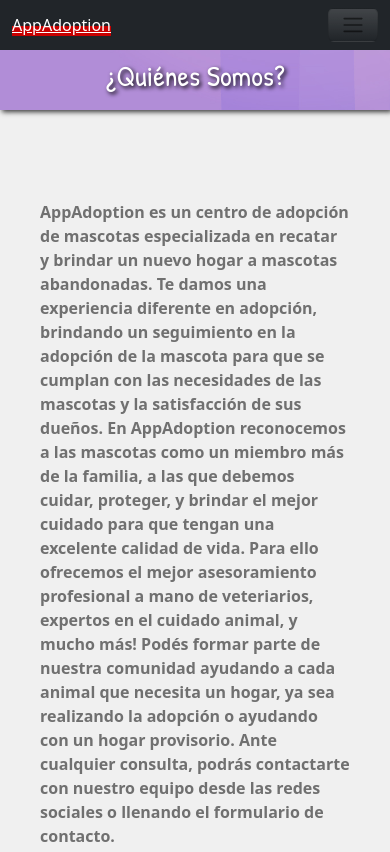
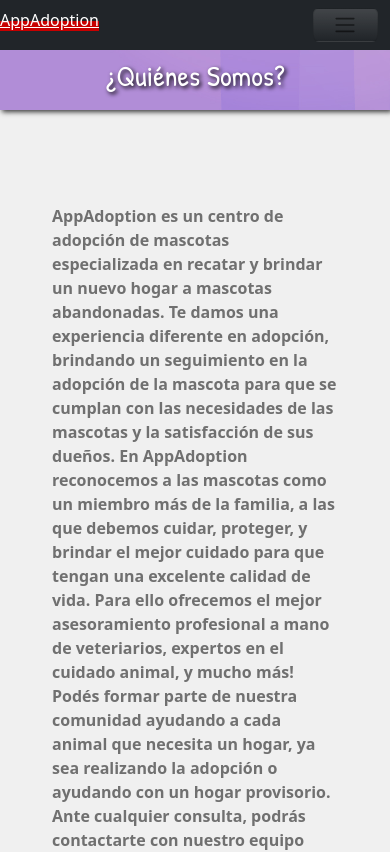
Before and after one commit to FranciscoRiorda/CoderHouse, a website: page pages/nosotros.html in a window 390 px wide. Shown: the top 852 px of the page. Drawn offline with nearby package versions, Linux system fonts and the light colour scheme.

Commit message:
2da entrega + SASS

```diff
--- a/assets/scss/_estructura.scss
+++ b/assets/scss/_estructura.scss
@@ -17,7 +17,6 @@
         "header header"
         "main main"
         "footer footer";
-}
 
         .navbar {
             grid-area: navbar;
@@ -25,13 +24,16 @@
 
         .header {
             grid-area: header;
+            padding: 0%;
+            margin-bottom: 1%;
         }
 
         .main {
             grid-area: main;
-    margin-bottom: 70px;
         }
 
         .footer {
             grid-area: footer;
+            padding: 0%;
         }
+}
--- a/assets/scss/_footer.scss
+++ b/assets/scss/_footer.scss
@@ -3,7 +3,6 @@
 footer {
     position: absolute;
     bottom: 0;
-    width: 100%;
 
     .listas {
         background-color: $colorPrincipal;
--- a/assets/scss/_fuentes.scss
+++ b/assets/scss/_fuentes.scss
@@ -2,7 +2,7 @@
 
 body {
     background-color: $colorBlanco;
-    margin-bottom: 250px;
+    margin-bottom: 200px;
     h1 {
         color: $colorBlanco;
         font-family: $fuenteTitulos;
--- a/assets/scss/_navbar.scss
+++ b/assets/scss/_navbar.scss
@@ -20,8 +20,6 @@
     color: rgb(255, 255, 255);
     font-size: 1.5rem;
     display: flex;
-    justify-content: start;
-    align-items: center;
 }
 
 .logo:hover {
--- a/pages/nosotros.html
+++ b/pages/nosotros.html
@@ -15,15 +15,16 @@
 
 <body class="body contenedor fondoNos">
 
-    <nav class="navbar navbar-expand-lg bg-dark">
-        <div class="container-fluid">
-            <div data-aos="fade-right"><a class="logo zoom" href="index.html"><span>AppAdoption</span></a></div>
-            <button data-aos="fade-left" class="navbar-toggler bg-gradient" type="button" data-bs-toggle="collapse"
-                data-bs-target="#navbarNav" aria-controls="navbarNav" aria-expanded="false"
+    <nav class="navbar navbar-expand-lg bg-dark container-fluid">
+        <div class="row col-12">
+            <div class="col-10 col-sm-11 col-lg-3" data-aos="fade-right"><a class="logo zoom"
+                    href="index.html"><span>AppAdoption</span></a></div>
+            <button data-aos="fade-left" class="navbar-toggler bg-gradient col-2 col-sm-1" type="button"
+                data-bs-toggle="collapse" data-bs-target="#navbarNav" aria-controls="navbarNav" aria-expanded="false"
                 aria-label="Toggle navigation">
                 <span class="navbar-toggler-icon"></span>
             </button>
-            <div class="collapse navbar-collapse navbarNav" id="navbarNav">
+            <div class="collapse navbar-collapse navbarNav col-9" id="navbarNav">
                 <ul class="navbar-nav">
                     <li class="nav-item">
                         <a class="nav-link" aria-current="page" href="../index.html">Página Principal</a>
@@ -48,7 +49,7 @@
         </div>
     </nav>
 
-    <header class="header">
+    <header class="header container-fluid">
 
         <div class="banner">
             <h1 class="titulo">¿Quiénes Somos?</h1>
@@ -56,19 +57,27 @@
 
     </header>
 
-    <main class="main">
+    <main class="main container-fluid">
+        <section>
             <div class="nosotros">
-            <p class="nosotrosP"><b> AppAdoption es un centro de adopción de mascotas especializada en recatar y brindar un
+                <p class="nosotrosP"><b> AppAdoption es un centro de adopción de mascotas especializada en recatar y
+                        brindar un
                         nuevo hogar a mascotas abandonadas. Te damos una experiencia diferente en adopción, brindando un
-                seguimiento en la adopción de la mascota para que se cumplan con las necesidades de las mascotas y la
+                        seguimiento en la adopción de la mascota para que se cumplan con las necesidades de las mascotas
+                        y la
                         satisfacción de sus dueños.
 
-                En AppAdoption reconocemos a las mascotas como un miembro más de la familia, a las que debemos cuidar,
-                proteger, y brindar el mejor cuidado para que tengan una excelente calidad de vida. Para ello ofrecemos
-                el mejor asesoramiento profesional a mano de veteriarios, expertos en el cuidado animal, y mucho más!
+                        En AppAdoption reconocemos a las mascotas como un miembro más de la familia, a las que debemos
+                        cuidar,
+                        proteger, y brindar el mejor cuidado para que tengan una excelente calidad de vida. Para ello
+                        ofrecemos
+                        el mejor asesoramiento profesional a mano de veteriarios, expertos en el cuidado animal, y mucho
+                        más!
 
-                Podés formar parte de nuestra comunidad ayudando a cada animal que necesita un hogar, ya sea realizando
-                la adopción o ayudando con un hogar provisorio. Ante cualquier consulta, podrás contactarte con nuestro
+                        Podés formar parte de nuestra comunidad ayudando a cada animal que necesita un hogar, ya sea
+                        realizando
+                        la adopción o ayudando con un hogar provisorio. Ante cualquier consulta, podrás contactarte con
+                        nuestro
                         equipo desde las redes sociales o llenando el formulario de contacto.</b>
 
                     <!-- <br><br> -->
@@ -88,10 +97,11 @@
                     <b>AppAdoption, donde las mascotas están primero!</b>
                 </div>
             </div>
+        </section>
 
     </main>
 
-    <footer class="footer">
+    <footer class="footer container-fluid">
         <div class="listas">
             <ul>
                 <p class="tituloFooter"><b>Nuestras Redes</b></p>
```
Also changed, not shown: index.html (+17 -10 lines), pages/contactanos.html (+13 -11 lines), pages/gatos.html (+8 -8 lines), pages/otrasEspecies.html (+10 -9 lines), pages/perros.html (+15 -12 lines), assets/css/style.css, 1 other file. Lines whose indentation alone changed are shown as unchanged.
